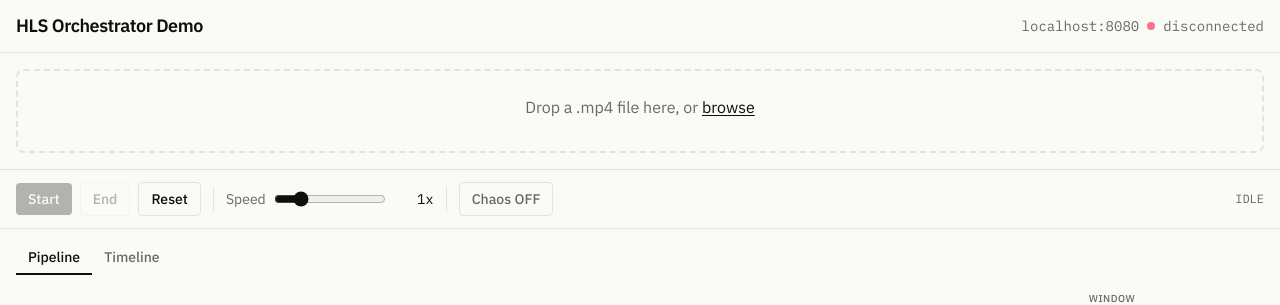
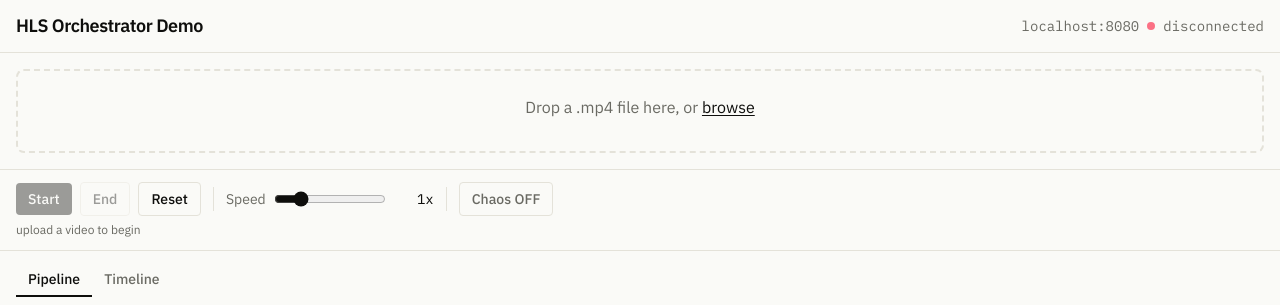
Before and after one commit to StefanSolves/hls-orchestrator, a Next.js app in the folder web/: page / in a window 1280 px wide. Shown: the top 305 px of the page. Built offline with nearby package versions, Linux system fonts and the light colour scheme; no server answers.

Commit message:
fix(web): clearer button states with disabled styling and status line
Buttons no longer hide/show — layout stays stable. Disabled buttons
get opacity-40 + cursor-not-allowed. Status line shows current phase
in plain words with segment progress when streaming.

```diff
--- a/web/src/app/page.tsx
+++ b/web/src/app/page.tsx
@@ -98,6 +98,8 @@ export default function Home() {
         speed={speed}
         chaos={chaos}
         hasSegments={uploadResult !== null}
+        currentIndex={segments.filter(s => s.state !== "pending").length}
+        totalSegments={segments.length}
         onStart={handleStart}
         onPause={handlePause}
         onResume={handleResume}
--- a/web/src/components/ControlBar.tsx
+++ b/web/src/components/ControlBar.tsx
@@ -7,6 +7,8 @@ interface ControlBarProps {
   speed: number;
   chaos: boolean;
   hasSegments: boolean;
+  currentIndex: number;
+  totalSegments: number;
   onStart: () => void;
   onPause: () => void;
   onResume: () => void;
@@ -21,6 +23,8 @@ export function ControlBar({
   speed,
   chaos,
   hasSegments,
+  currentIndex,
+  totalSegments,
   onStart,
   onPause,
   onResume,
@@ -34,46 +38,59 @@ export function ControlBar({
   const isPaused = pacerState === "paused";
   const isEnded = pacerState === "ended";
 
+  const canStart = isIdle && hasSegments;
+  const canEnd = isRunning || isPaused;
+
+  let statusText: string;
+  if (isIdle && !hasSegments) {
+    statusText = "upload a video to begin";
+  } else if (isIdle && hasSegments) {
+    statusText = "ready \u2014 click start to begin streaming";
+  } else if (isRunning) {
+    statusText = `streaming \u2014 ${currentIndex}/${totalSegments} segments produced`;
+  } else if (isPaused) {
+    statusText = "paused \u2014 resume or end the stream";
+  } else if (isEnded) {
+    statusText = "stream ended \u2014 reset to try another";
+  } else {
+    statusText = "";
+  }
+
+  const btnBase = "px-3 py-1.5 text-sm font-medium rounded transition-colors";
+  const btnPrimary = `${btnBase} bg-ink text-paper`;
+  const btnSecondary = `${btnBase} border border-hairline`;
+  const btnDisabled = "opacity-40 cursor-not-allowed";
+
   return (
-    <div className="flex flex-wrap items-center gap-3 px-4 py-3 border-b border-hairline bg-paper">
-      {/* Playback controls */}
+    <div className="px-4 py-3 border-b border-hairline bg-paper">
+      <div className="flex flex-wrap items-center gap-3">
+        {/* Playback controls — always show all, disable as needed */}
         <div className="flex items-center gap-2">
-        {isIdle && (
+          {isRunning ? (
+            <button onClick={onPause} className={btnPrimary}>
+              Pause
+            </button>
+          ) : isPaused ? (
+            <button onClick={onResume} className={btnPrimary}>
+              Resume
+            </button>
+          ) : (
             <button
               onClick={onStart}
-            disabled={!hasSegments}
-            className="px-3 py-1.5 text-sm font-medium rounded bg-ink text-paper disabled:opacity-30"
+              disabled={!canStart}
+              className={`${btnPrimary} ${!canStart ? btnDisabled : ""}`}
             >
               Start
             </button>
           )}
-        {isRunning && (
-          <button
-            onClick={onPause}
-            className="px-3 py-1.5 text-sm font-medium rounded bg-ink text-paper"
-          >
-            Pause
-          </button>
-        )}
-        {isPaused && (
-          <button
-            onClick={onResume}
-            className="px-3 py-1.5 text-sm font-medium rounded bg-ink text-paper"
-          >
-            Resume
-          </button>
-        )}
           <button
             onClick={onEnd}
-          disabled={isIdle || isEnded}
-          className="px-3 py-1.5 text-sm font-medium rounded border border-hairline disabled:opacity-30"
+            disabled={!canEnd}
+            className={`${btnSecondary} ${!canEnd ? btnDisabled : ""}`}
           >
             End
           </button>
-        <button
-          onClick={onReset}
-          className="px-3 py-1.5 text-sm font-medium rounded border border-hairline"
-        >
+          <button onClick={onReset} className={btnSecondary}>
             Reset
           </button>
         </div>
@@ -102,7 +119,7 @@ export function ControlBar({
         {/* Chaos toggle */}
         <button
           onClick={() => onChaosToggle(!chaos)}
-        className={`px-3 py-1.5 text-sm font-medium rounded border transition-colors ${
+          className={`${btnBase} border ${
             chaos
               ? "bg-coral-bg border-coral-border text-coral-ink"
               : "border-hairline text-muted"
@@ -110,11 +127,10 @@ export function ControlBar({
         >
           Chaos {chaos ? "ON" : "OFF"}
         </button>
+      </div>
 
-      {/* State indicator */}
-      <span className="ml-auto text-xs font-mono text-muted uppercase">
-        {pacerState}
-      </span>
+      {/* Status line */}
+      <div className="mt-1.5 text-xs text-muted">{statusText}</div>
     </div>
   );
 }
```
Lines whose indentation alone changed are shown as unchanged.
